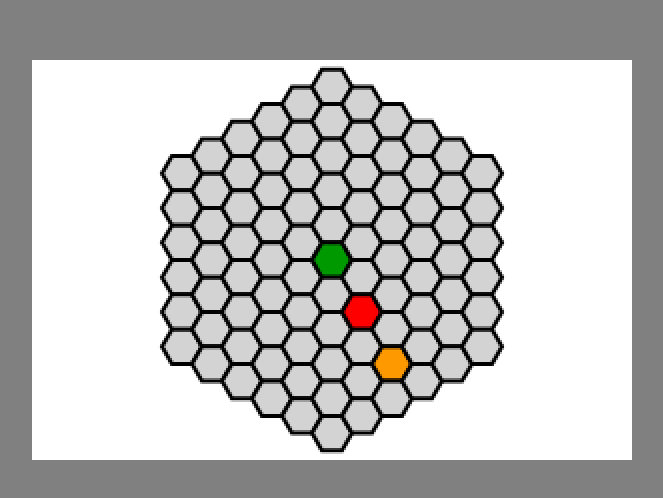
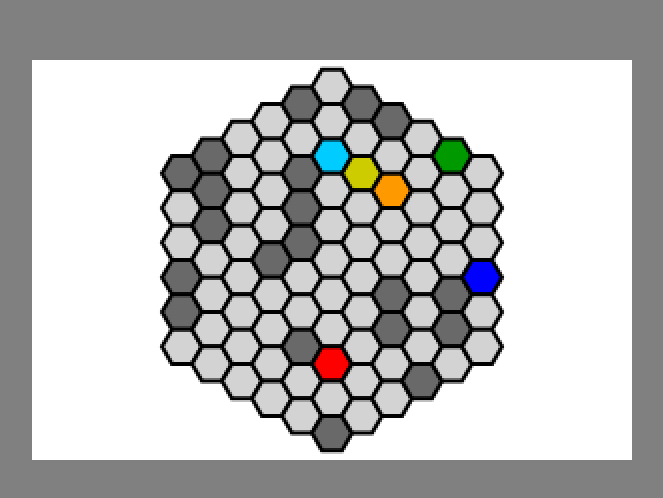
Before and after one commit to nicfv/Hexles, a website with bundled scripts: page src/index.html in a window 1280 px wide. Shown: the part 140-638 px from the top of the page, without its empty margins (308-971 px from the left). Built offline with nearby package versions, Linux system fonts and the light colour scheme.

Commit message:
Added icon, dev mode now watches for file changes, players can now naturally spawn on the board, add support for wall tiles

```diff
--- a/package.json
+++ b/package.json
@@ -1,7 +1,7 @@
 {
     "scripts": {
         "setup": "mkdir -p dist && cp -r src/* dist && rm -rf dist/*.js dist/*.ts dist/**/*.js dist/**/*.ts",
-        "dev": "tsc && npx esbuild@latest src/app.ts --bundle --outfile=dist/app.js",
+        "dev": "tsc && npx esbuild@latest src/app.ts --bundle --watch --outfile=dist/app.js",
         "build": "tsc && npx esbuild@latest src/app.ts --bundle --minify --outfile=dist/app.js",
         "clean": "rm -rf dist"
     }
--- a/src/Game.ts
+++ b/src/Game.ts
@@ -3,6 +3,7 @@ import { Hexagon, Math2, Vec2 } from "./Geometry";
 
 type Direction = 'North' | 'NorthWest' | 'SouthWest' | 'South' | 'SouthEast' | 'NorthEast';
 type Color = 'Red' | 'Orange' | 'Yellow' | 'Green' | 'Blue' | 'Violet';
+type SpawnMode = 'fair' | 'random';
 
 /**
  * Represents any player in the game.
@@ -78,26 +79,37 @@ class Tile extends Hexagon implements Drawable {
         'SouthEast': new Vec2(1, 0),
         'SouthWest': new Vec2(-1, 1),
     };
-    private readonly center: Vec2;
     private owner: Player | undefined;
+    private isWall: boolean = false;
     /**
      * Create a new tile centered at `center` (measured in tiles)
      */
-    constructor(center: Vec2) {
+    constructor(private readonly center: Vec2) {
         super(new Vec2(center.x * 3 / 2 * Tile.size, (center.x + 2 * center.y) * Math.sqrt(3) / 2 * Tile.size), Tile.size);
-        this.center = center;
     }
     /**
      * Determine if tis tile has yet to be captured.
      */
     public isNeutral(): boolean {
-        return this.owner === undefined;
+        return this.owner === undefined && !this.isWall;
     }
     /**
-     * Capture this tile, overwriting any previous owner.
+     * Build a wall on this tile.
      */
-    public capture(player: Player): void {
-        this.owner = player;
+    public buildWall(): void {
+        if (this.isNeutral()) {
+            this.isWall = true;
+        }
+    }
+    /**
+     * Make an attempt to capture this tile, return `true` if the tile was captured.
+     */
+    public capture(player: Player): boolean {
+        if (this.isNeutral()) {
+            this.owner = player;
+            return true;
+        }
+        return false;
     }
     /**
      * Uncapture this tile.
@@ -118,7 +130,7 @@ class Tile extends Hexagon implements Drawable {
         return Vec2.add(this.center, Tile.DirectionMap[direction]);
     }
     draw(ctx: CanvasRenderingContext2D): void {
-        ctx.fillStyle = this.owner?.getColor() ?? 'lightgray';
+        ctx.fillStyle = this.owner?.getColor() ?? (this.isWall ? 'dimgray' : 'lightgray');
         ctx.strokeStyle = 'black';
         ctx.lineWidth = 2;
         ctx.beginPath();
@@ -137,11 +149,14 @@ class Board implements Drawable {
     /**
      * Construct a new game board with a specified size.
      */
-    constructor(radius: number) {
+    constructor(public readonly radius: number, wallDensity: number) {
         for (let x = -radius; x <= radius; x++) {
             for (let y = -radius; y <= radius; y++) {
                 if (Math.abs(x + y) <= radius) {
                     this.tiles[x + ',' + y] = new Tile(new Vec2(x, y));
+                    if (Math.random() < wallDensity) {
+                        this.tiles[x + ',' + y].buildWall();
+                    }
                 }
             }
         }
@@ -163,6 +178,17 @@ class Board implements Drawable {
         }
         tile.capture(player);
         return true;
+    }
+    /**
+     * Spawn `player` at a random location on the board.
+     */
+    public spawnRandom(player: Player): void {
+        const neutralTiles: Tile[] = Object.values(this.tiles).filter(tile => tile.isNeutral());
+        if (neutralTiles.length === 0) {
+            throw new Error('No neutral tiles left.');
+        }
+        const tile = neutralTiles[Math2.randomInt(0, neutralTiles.length)];
+        tile.capture(player);
     }
     /**
      * Returns the number of tiles a player can capture in any specified direction.
@@ -201,25 +227,60 @@ class Board implements Drawable {
  * Stores all the game's core logic.
  */
 export class Game implements Drawable {
+    private static readonly MIN_PLAYERS: number = 1;
     private static readonly MAX_PLAYERS: number = 6;
-    private static readonly MIN_PLAYERS: number = 1;
     private readonly board: Board;
     private readonly players: Player[];
-    constructor(numHumans: number, numAI: number, boardSize: number, favoriteColor: Color) {
+    constructor(numHumans: number, numAI: number, boardSize: number, favoriteColor: Color, spawnMode: SpawnMode, wallDensity: number) {
         Player.reset();
         this.players = [];
         numHumans = Math2.clamp(numHumans, 0, Game.MAX_PLAYERS);
         numAI = Math2.clamp(numAI, 0, Game.MAX_PLAYERS);
         numAI = Math2.clamp(numAI, Game.MIN_PLAYERS - numHumans, Game.MAX_PLAYERS - numHumans);
-        console.log(numHumans, numAI); // TODO
         for (let i = 0; i < numHumans; i++) {
             this.players.push(new Human(favoriteColor));
         }
         for (let i = 0; i < numAI; i++) {
             this.players.push(new AI());
         }
-        this.board = new Board(boardSize);
-        this.players.forEach((player, i) => this.board.spawn(player, new Vec2(i, i))); // TODO
+        this.board = new Board(boardSize, wallDensity);
+        this.spawn(spawnMode);
+    }
+    private spawn(mode: SpawnMode): void {
+        switch (mode) {
+            case ('fair'): {
+                const spawnPoints: Vec2[] = [
+                    // [0] North
+                    new Vec2(0, -this.board.radius),
+                    // [1] NorthEast
+                    new Vec2(this.board.radius, -this.board.radius),
+                    // [2] SouthEast
+                    new Vec2(this.board.radius, 0),
+                    // [3] South
+                    new Vec2(0, this.board.radius),
+                    // [4] SouthWest
+                    new Vec2(-this.board.radius, this.board.radius),
+                    // [5] NorthWest
+                    new Vec2(-this.board.radius, 0),
+                ], spawnLocations: number[][] = [
+                    [0],
+                    [0, 3],
+                    [0, 2, 4],
+                    [1, 2, 4, 5],
+                    [0, 1, 2, 4, 5],
+                    [0, 1, 2, 3, 4, 5],
+                ];
+                this.players.forEach((player, i) => this.board.spawn(player, spawnPoints[spawnLocations[this.players.length - 1][i]]));
+                break;
+            }
+            case ('random'): {
+                this.players.forEach(player => this.board.spawnRandom(player));
+                break;
+            }
+            default: {
+                throw new Error('Invalid spawn mode: "' + mode + '"');
+            }
+        }
     }
     public CAPTURE_TILES_THIS_IS_A_TESTING_FUNCTION(direction: Direction): void {
         this.board.captureTiles(this.players[0], direction);
--- a/src/Geometry.ts
+++ b/src/Geometry.ts
@@ -7,6 +7,12 @@ export class Math2 {
      */
     public static clamp(x: number, min: number, max: number): number {
         return (x < min ? min : (x > max ? max : x));
+    }
+    /**
+     * Return a random integer in the range `[min,max)`
+     */
+    public static randomInt(min: number, max: number): number {
+        return Math.floor(Math.random() * (max - min) + min);
     }
 }
 
--- a/src/app.ts
+++ b/src/app.ts
@@ -3,7 +3,7 @@ import { Game } from "./Game";
 
 const CANV = new Canvas(document.body, 300, 200, 'white', 50, { width: 600, height: 400 });
 
-const game = new Game(1, 10, 5, 'Green');
+const game = new Game(1, 10, 5, 'Green', 'random', 0.25);
 
 CANV.tick = () => {
     CANV.clear();
--- a/src/index.html
+++ b/src/index.html
@@ -8,6 +8,7 @@
     <meta name="author" content="Nicolas Ventura">
     <meta name="viewport" content="width=device-width, initial-scale=1.0">
     <link rel="stylesheet" type="text/css" href="style.css" />
+    <link rel="icon" type="image/x-icon" href="icon.svg" />
 </head>
 
 <body>
```
Also changed, not shown: src/icon.svg (added).
